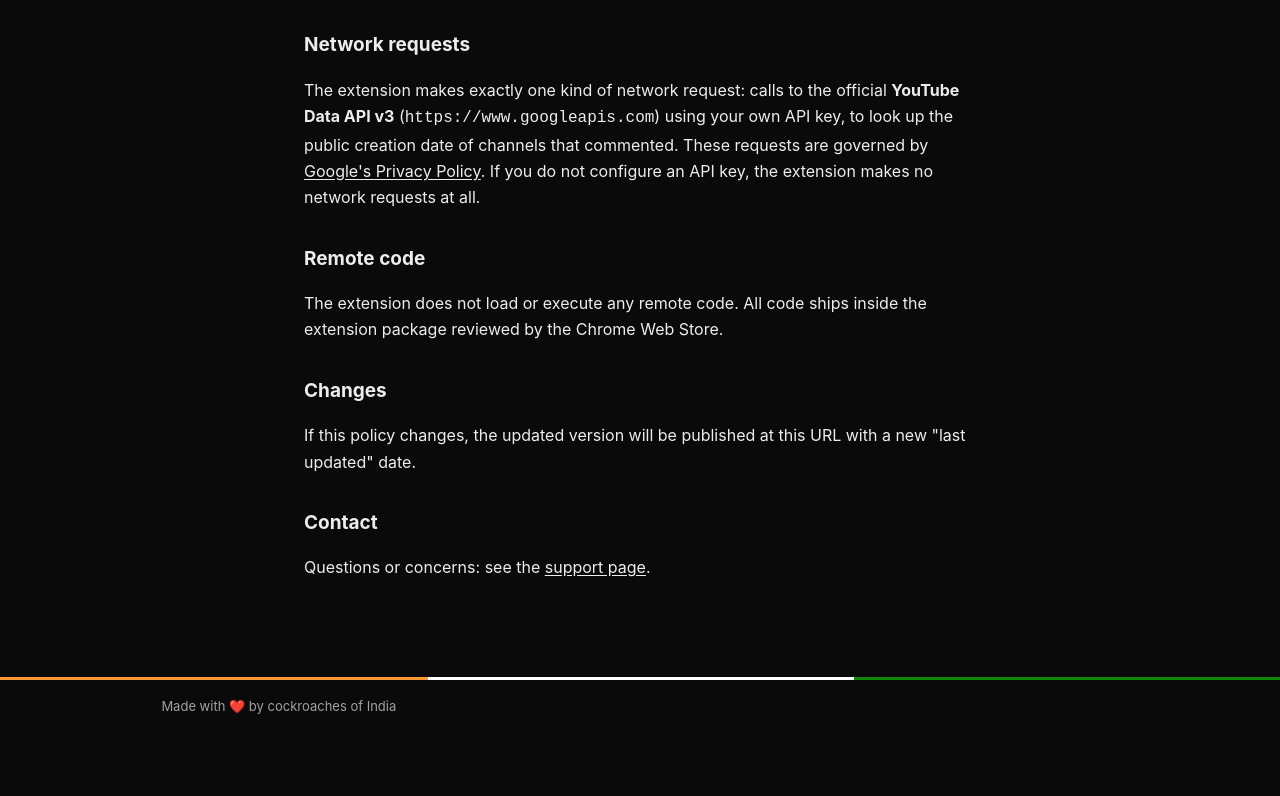
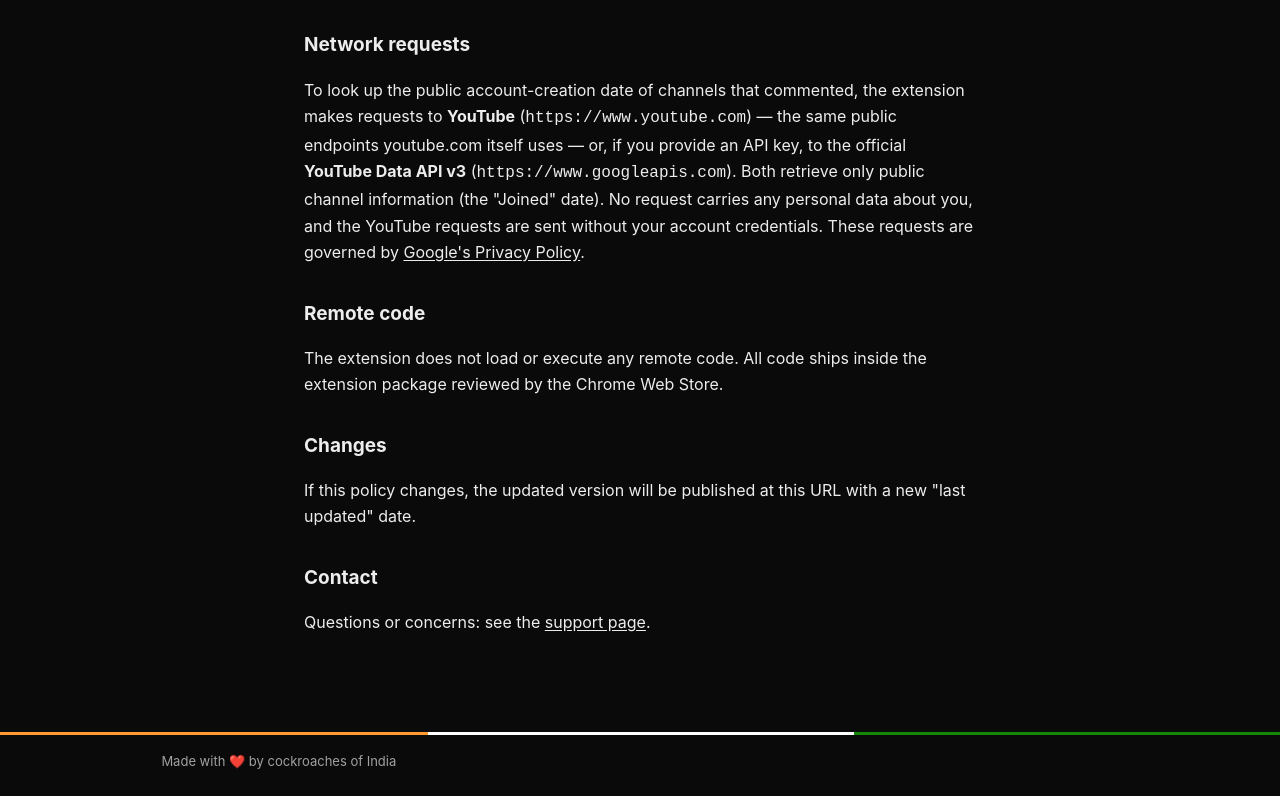
Before and after one commit to cockroachjanta/cockroachjanta.github.io, a plain HTML site: page bot-detector/privacy.html in a window 1280 px wide. Shown: the part 1001-1797 px from the top of the page. Before the commit the page ends 1742 px from the top, so only its background shows below. Drawn offline with Linux system fonts and the light colour scheme.

Commit message:
Bot Detector pages: reflect keyless account-age lookup
Co-Authored-By: Claude Fable 5 <noreply@anthropic.com>

```diff
--- a/bot-detector/privacy.html
+++ b/bot-detector/privacy.html
@@ -54,7 +54,7 @@
     </ul>
 
     <h2>Network requests</h2>
-    <p>The extension makes exactly one kind of network request: calls to the official <strong>YouTube Data API v3</strong> (<code>https://www.googleapis.com</code>) using your own API key, to look up the public creation date of channels that commented. These requests are governed by <a href="https://policies.google.com/privacy">Google's Privacy Policy</a>. If you do not configure an API key, the extension makes no network requests at all.</p>
+    <p>To look up the public account-creation date of channels that commented, the extension makes requests to <strong>YouTube</strong> (<code>https://www.youtube.com</code>) — the same public endpoints youtube.com itself uses — or, if you provide an API key, to the official <strong>YouTube Data API v3</strong> (<code>https://www.googleapis.com</code>). Both retrieve only public channel information (the "Joined" date). No request carries any personal data about you, and the YouTube requests are sent without your account credentials. These requests are governed by <a href="https://policies.google.com/privacy">Google's Privacy Policy</a>.</p>
 
     <h2>Remote code</h2>
     <p>The extension does not load or execute any remote code. All code ships inside the extension package reviewed by the Chrome Web Store.</p>
```
Also changed, not shown: bot-detector/index.html (+1 -1 lines).
